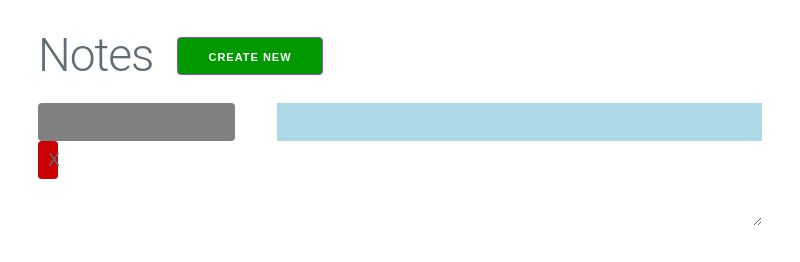
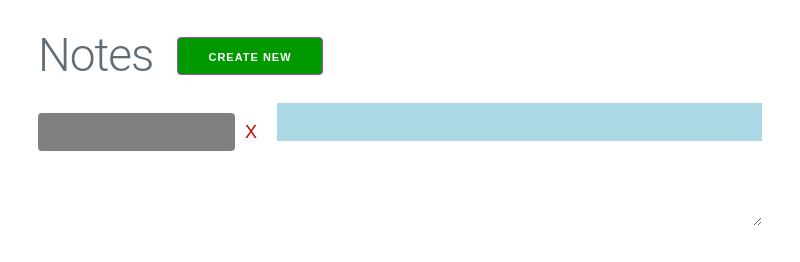
Before and after one commit to DexterLagan/ToVue-Notes, an Electron app: page index.html in a window 800 px wide. Both pictures are taken after a click on the button "CREATE NEW". Drawn offline with nearby package versions, Linux system fonts and the light colour scheme.

Commit message:
Added button group to keep delete buttons next

```diff
--- a/style.css
+++ b/style.css
@@ -10,10 +10,17 @@ h1 {
   top: -10px;
   background: #009900;
 }
+
+/* Added CSS for side-by-side buttons */
+.btn-group button {
+  float: left; /* Float the buttons side by side */
+}
+
 .delete-button {
-  position: relative;
-  top: -10px;
-  background: #CC0000;
+  width: auto;
+  margin: 0 auto;
+  color: #CC0000;
+  float: left; /* Float the buttons side by side */
 }
 nav ul {
   list-style-type: none;
```
